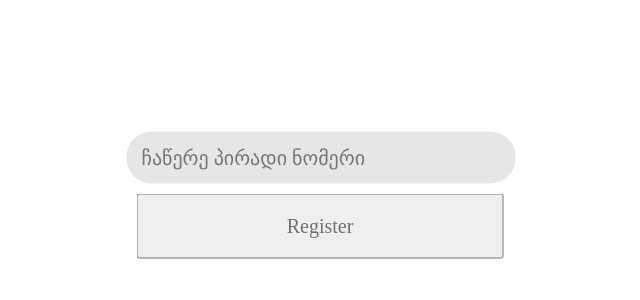
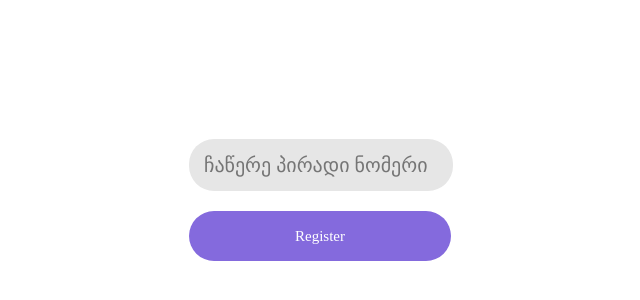
Before and after one commit to NokaK/OnlineTestingSystem, a website: page index.html in a window 1280 px wide. Shown: the part 200-500 px from the top of the page, without its empty margins (320-960 px from the left). Drawn offline with nearby package versions, Linux system fonts and the light colour scheme.

Commit message:
add button style and margin

```diff
--- a/sass/Style.sass
+++ b/sass/Style.sass
@@ -14,9 +14,8 @@
  *
  */
 
-
 /*------------------------------------*\
-  #Global
+ #Global
 /*------------------------------------*/
 
 .input-cont
@@ -24,23 +23,20 @@
 
 div
   .Ntooltip
-    position: absolute;
-    top: 50%;
-    right: 10px;
-    transform: translate(0%, -50%);
-
+    position: absolute
+    top: 50%
+    right: 10px
+    transform: translate(0%, -50%)
 
 div
   .Ntooltip:hover
     z-index: 10
-
 
 div
   .Ntooltip
     label
       display: none !important
       vertical-align: middle
-
 
 div
   .Ntooltip:hover
@@ -53,14 +49,12 @@ div
       padding: 4px 25px 4px 10px
       color: #c80000
 
-
 .errorImage
   background-image: url($error-icon)
   height: 18px
   width: 18px
   display: inline-block !important
   vertical-align: middle
-
 
 .checked
   & + .errorImage
@@ -70,67 +64,62 @@ div
     vertical-align: middle
 
 /*------------------------------------*\
-  #Lecturer page
+ #Lecturer page
 /*------------------------------------*/
 
 .teacher, .student_form
   padding: 50px
+
+.teacher-form
+  margin-top: 20px
+
+.create-bank
+  margin-top: 20px
+  @include btn(300px)
 
 .content-box
   label
     display: block
 
 h1, h5, .appear_checkbox
-  @include font-type(20px, san-serif, $text-color)
-
-.btn
-  margin: 75px 0 63px 0
-  padding: 15px 25px
-  @include font-type(20px, san-serif, $text-color)
+  @include font(20px, san-serif, $text-color)
 
 .form_input, .job_checkbox_label, .reg-input
   border: none
   outline: none
-  padding-left: 15px;
+  padding-left: 15px
   height: 50px
   border-radius: 25px
   display: block
-  width: calc(100% - 15px);
+  width: calc(100% - 15px)
   background: #e6e6e6
   font-family: Montserrat-Bold
   font-size: 15px
   line-height: 1.5
   color: #666
-  @include font-type(20px, san-serif, $text-color)
-
-.test-name-input
-  width: 368px
-  padding: 12px 0 30px 15px
-  outline: none
-  margin-bottom: 37px
-  @include font-type(20px, san-serif, $text-color)
+  @include font(20px, san-serif, $text-color)
 
 
 /*Additional questions*/
 .quest_form
   @include flex
 .quest_container
-    .main_form, h5
-      display: inline-block
-      padding: 22px 0 30px 0
+  .main_form, h5
+    display: inline-block
+    padding: 22px 0 30px 0
 
 .appear_checkbox
-    user-select: none
+  user-select: none
 
 .main_form
-    margin-left: 170px
+  margin-left: 170px
 
 .d-none
   display: none
 
 .job_checkbox_label
-    border: 0.6px solid black
-    user-select: none
+  border: 0.6px solid black
+  user-select: none
 
 .add_additional_question
   display: inline-block
@@ -147,22 +136,26 @@ h1, h5, .appear_checkbox
   cursor: pointer
 
 /*------------------------------------*\
-  #Student page
+ #Student page
 /*------------------------------------*/
 .content
   margin: 30px auto
   display: table
 
+.add_work_experience
+  margin: 20px 0
+  @include flexv
+
 .send_btn
-    margin: 70px auto;
-    display: block;
+  display: block
+  margin: 20px 0
+  @include btn(100%)
 
 .radio-box, .checkbox-box
   display: block
 
-
 /*------------------------------------*\
-  #Registration
+ #Registration
 /*------------------------------------*/
 .register-container
   position: relative
@@ -176,16 +169,12 @@ h1, h5, .appear_checkbox
     transform: translate(-50%, -50%)
 
     .registerbtn
+      margin-top: 20px
       display: block
-      margin: 10px
-      width: 367px
-      height: 65px
-      outline: none
-      @include font-type(20px, san-serif, $text-color)
-
+      @include btn(100%)
 
 /*------------------------------------*\
-  #Send Form
+ #Send Form
 /*------------------------------------*/
 
 .send-form-tx
--- a/sass/main.sass
+++ b/sass/main.sass
@@ -9,6 +9,7 @@
 
 // Modules
 @import 'var'
+@import 'mixins'
 
 // Styles
 @import 'fonts'
--- /dev/null
+++ b/sass/mixins.sass
@@ -0,0 +1,41 @@
+/*------------------------------------*\
+ # Mixins
+/*------------------------------------*/
+@mixin flex($justify: center, $align: center, $direct: row)
+  display: flex
+  justify-content: $justify
+  align-items: $align
+  flex-direction: $direct
+
+@mixin flexh($justify: center, $align: start, $direct: row)
+  display: flex
+  justify-content: $justify
+  align-items: $align
+  flex-direction: $direct
+
+@mixin flexv($justify: start, $align: center, $direct: row)
+  display: flex
+  justify-content: $justify
+  align-items: $align
+  flex-direction: $direct
+
+@mixin flexc($justify: center, $align: center, $direct: column)
+  display: flex
+  justify-content: $justify
+  align-items: $align
+  flex-direction: $direct
+
+@mixin font($s, $f, $c)
+  font-size: $s
+  font-family: $f
+  color: $c
+
+@mixin btn($w)
+  width: $w
+  height: 50px
+  border-radius: 25px
+  background: $main-color
+  @include font(15px, serif, #fff)
+  line-height: 1.5
+  border: none
+  outline: none
--- a/sass/var.sass
+++ b/sass/var.sass
@@ -16,15 +16,6 @@
 /*------------------------------------*/
 $text-color: #707070
 
+$main-color: #846add
+
 $error-icon: "../img/icons/exclamation-circle-solid.svg"
-/*------------------------------------*\
-  # Mixins
-/*------------------------------------*/
-@mixin flex
-  display: flex
-  flex-direction: column
-
-@mixin font-type($s, $f, $c)
-  font-size: $s
-  font-family: $f
-  color: $c
```
Also changed, not shown: teacher.html (+5 -5 lines), css/main.min.css.
